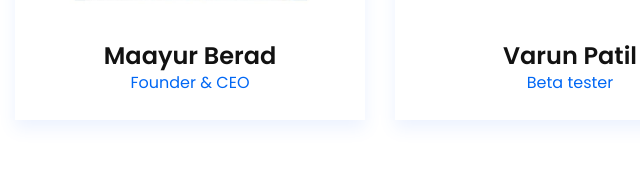
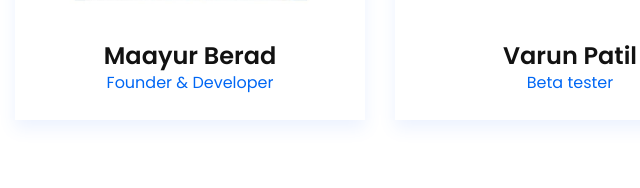
Before and after one commit to reallogyc/logyc, a plain HTML site: page index.html in a window 1280 px wide. Shown: the part 2212-2400 px from the top of the page, 450-1090 px from the left. Drawn offline with Linux system fonts and the light colour scheme.

Commit message:
Update index.html

```diff
--- a/index.html
+++ b/index.html
@@ -308,7 +308,7 @@
                                 </ul>
                             </div>
                             <h4 class="team-name"><a href="#">Maayur Berad</a></h4>
-                            <span class="sub-title">Founder & CEO</span>
+                            <span class="sub-title">Founder & Developer</span>
                         </div>
                     </div> <!-- single team -->
                 </div>
```
